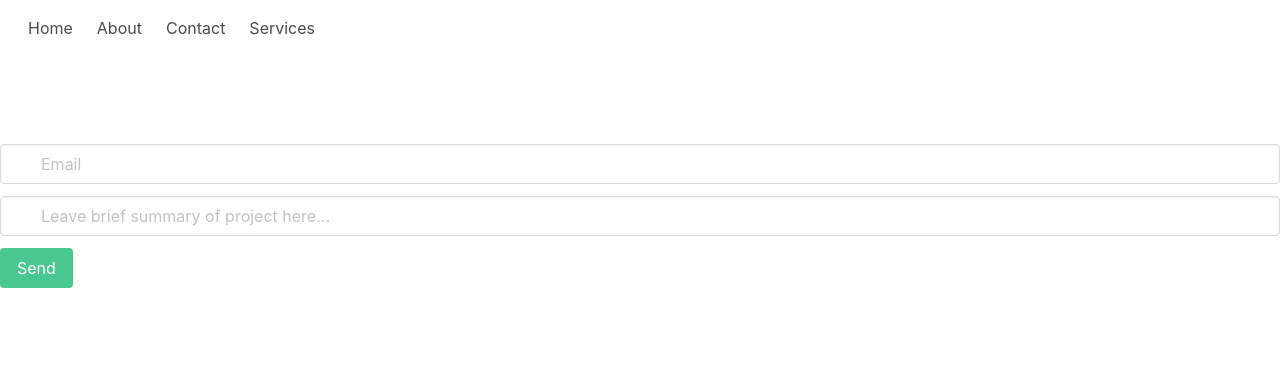
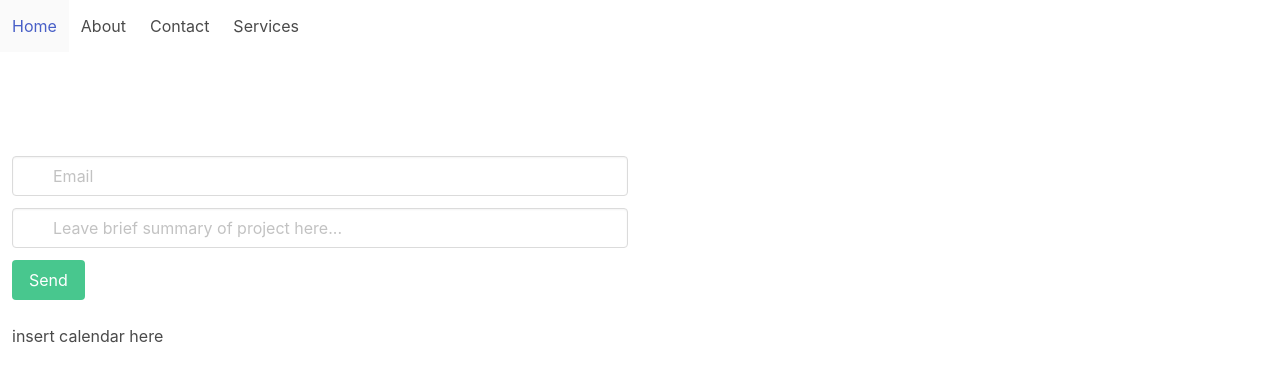
Before and after one commit to jcd2k/Project-1, a plain HTML site: page services.html in a window 1280 px wide. Drawn offline with nearby package versions, Linux system fonts and the light colour scheme.

Commit message:
moved form and added container for calendar, still working on displaying side-by-side

```diff
--- a/services.html
+++ b/services.html
@@ -5,7 +5,6 @@
     <meta charset="UTF-8">
     <meta name="viewport" content="width=device-width, initial-scale=1.0">
     <meta http-equiv="X-UA-Compatible" content="ie=edge">
-    <link rel="stylesheet" href="https://cdnjs.cloudflare.com/ajax/libs/twitter-bootstrap/4.5.0/css/bootstrap.min.css">
     <link rel="stylesheet" href="https://code.jquery.com/ui/1.12.1/themes/base/jquery-ui.css"/>
     <link rel="stylesheet" href="assets/css/services.css"/>
     <link rel="stylesheet" href="https://cdn.jsdelivr.net/npm/bulma@0.9.3/css/bulma.min.css">
@@ -52,6 +51,10 @@
 
     <br><br><br><br><br><br>
     <body>
+      <div class="columns is-multiline is-mobile"></div>
+        <!-- form -->
+        <div class="column is-half">
+          <!-- email section -->
           <div class="field">
             <p class="control has-icons-left has-icons-right">
               <input class="input" type="email" placeholder="Email">
@@ -63,6 +66,7 @@
               </span>
             </p>
           </div>
+          <!-- comment section -->
           <div class="field">
             <p class="control has-icons-left">
               <input class="input" type="comment" placeholder="Leave brief summary of project here...">
@@ -71,6 +75,7 @@
               </span>
             </p>
           </div>
+          <!-- submit button -->
           <div class="field">
             <p class="control">
               <button class="button is-success" onclick="location.href='mailto:xyz@abc.com';">
@@ -78,7 +83,15 @@
               </button>
             </p>
           </div>
+        </div>
 
+          <!-- calendar will go here -->
+        <div class="column is-half">
+          <div class="calendarContainer">
+            <p>insert calendar here</p>
+          </div>
+        </div>
+      </div>
 
     </body>
     <footer>
```
Lines whose indentation alone changed are shown as unchanged.
